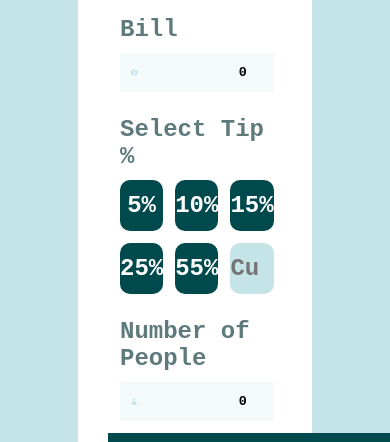
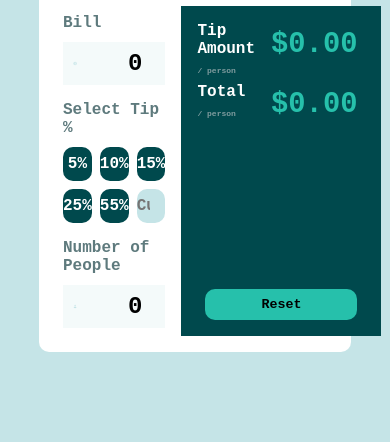
Before and after one commit to Zodinet-Internship-2024/zdn-thang-nguyen-lesson-03-bill-calculator, a plain HTML site: page index.html in a window 390 px wide. Shown: the part 204-646 px from the top of the page. Drawn offline with Linux system fonts and the light colour scheme; files whose address does not match are found by name.

Commit message:
refactor: config responsive for many divices

```diff
--- a/assets/global/Global.scss
+++ b/assets/common/_global.scss
@@ -9,6 +9,9 @@ $neutral_White: hsl(0, 0%, 100%);
 
 // Font size for form inputs
 $font-size-form-inputs: 24px;
+$font-size-desktop: 24px;
+$font-size-tablet: 18px;
+$font-size-mobile: 12px;
 
 // Font family
 $font-family_Space-Mono: 'Space Mono', monospace;
--- /dev/null
+++ b/assets/common/_responsive.scss
@@ -0,0 +1,21 @@
+$mobile-width: 376px;
+$tablet-width: 768px;
+$desktop-width: 1024px;
+
+@mixin mobile {
+  @media (max-width: #{$mobile-width}) {
+    @content;
+  }
+}
+
+@mixin tablet {
+  @media (min-width: $mobile-width) and (max-width: #{$desktop-width - 1px}) {
+    @content;
+  }
+}
+
+@mixin desktop {
+  @media (min-width: #{$desktop-width - 1px}) {
+    @content;
+  }
+}
--- a/assets/styles.scss
+++ b/assets/styles.scss
@@ -1,4 +1,5 @@
-@import "./global/Global.scss";
+@import "./common/global";
+@import "./common/responsive";
 
 * {
   @include global-styles;
@@ -6,7 +7,18 @@
 
 body {
   background-color: $neutral_Light-grayish-cyan;
-  font-size: $font-size-form-inputs;
+
+  @include desktop {
+    font-size: $font-size-desktop;
+  }
+
+  @include tablet {
+    font-size: $font-size-tablet;
+  }
+
+  @include mobile {
+    font-size: $font-size-mobile;
+  }
 }
 
 .container {
@@ -22,16 +34,25 @@ body {
     background-color: $neutral_White;
     width: 60%;
     margin: 0 auto;
+    margin-top: 2rem;
     border-radius: $border-radius_10;
-    padding: 20px;
+    padding: 1rem;
     display: flex;
     justify-content: space-between;
-    flex-wrap: wrap;
+
+    @include mobile {
+      flex-direction: column;
+      margin: 0;
+      width: 100%;
+    }
+    @include tablet {
+      width: 80%;
+    }
   }
 
   .content__block {
     flex: 1;
-    margin: 0 10px;
+    margin: 0 0.5rem;
   }
 
   .block--left {
@@ -39,25 +60,26 @@ body {
     display: flex;
     flex-direction: column;
     justify-content: space-between;
-    padding: 0 12px;
     .form {
       flex: 1;
       display: flex;
       flex-direction: column;
       justify-content: space-between;
-      margin: 12px 0;
-      .form--title {
+      margin: 0.5rem 0;
+      &__title {
         margin-bottom: 10px;
         color: $neutral_Dark-grayish-cyan;
+        font-size: 1rem;
       }
       .forn__input {
         position: relative;
         input {
-          padding: 12px 12px 12px 32px;
+          padding: 0.5rem 0.5rem 0.5rem 1.3rem;
           border: none;
           background-color: $neutral_Very-light-grayish-cyan;
           text-align: right;
           width: 100%;
+          font-size: $font-size-form-inputs;
         }
         svg {
           position: absolute;
@@ -72,12 +94,12 @@ body {
         list-style: none;
         display: grid;
         grid-template-columns: repeat(3, 1fr);
-        gap: 12px;
+        gap: 0.5rem;
         .tip__select {
           text-align: center;
-          padding: 12px 0;
+          padding: 0.5rem 0;
           border-radius: $border-radius_10;
-          font-size: 24px;
+          font-size: 1rem;
           background-color: $neutral_Very-dark-cyan;
           color: $neutral_White;
           cursor: pointer;
@@ -91,10 +113,10 @@ body {
           color: $neutral_Very-dark-cyan;
         }
         input {
-          font-size: 24px;
+          font-size: 1rem;
           border-radius: $border-radius_10;
           height: 100%;
-          padding: 12px 0;
+          padding: 0.5rem 0;
           background-color: $neutral_Light-grayish-cyan;
           text-align: center;
           width: 100%;
@@ -108,30 +130,32 @@ body {
     background-color: $neutral_Very-dark-cyan;
     display: flex;
     flex-direction: column;
-    padding: 12px 24px;
+    padding: 0.5rem 1rem;
     .description {
       flex: 1;
     }
     .description {
       display: grid;
       grid-template-columns: auto 1fr;
-      gap: 10px;
+      gap: 0.5rem;
     }
     .description__title {
-      padding: 10px 0;
+      padding: 0.5rem 0;
       color: $neutral_White;
+      font-size: 1rem;
     }
     .description__aside {
-      font-size: 12px;
+      font-size: 0.5rem;
       color: $neutral_Grayish-cyan;
+      font-size: 0.5rem;
     }
 
     .description__money {
       display: flex;
       justify-content: flex-end;
       align-items: center;
-      padding: 10px;
-      font-size: 44px;
+      padding: 0.5rem;
+      font-size: 1.8rem;
       color: $primary_Strong-cyan;
     }
 
@@ -140,11 +164,11 @@ body {
       display: flex;
       justify-content: center;
       align-items: center;
-      padding: 12px;
+      padding: 0.5rem;
       button {
         align-self: flex-end;
         width: 100%;
-        padding: 12px;
+        padding: 0.5rem;
         background-color: $primary_Strong-cyan;
         border: none;
         border-radius: $border-radius_10;
--- a/index.html
+++ b/index.html
@@ -14,7 +14,7 @@
       <div class="caculator">
         <section class="content__block block--left">
           <section class="form">
-            <p class="form--title">Bill</p>
+            <p class="form__title">Bill</p>
             <div class="forn__input input--bill">
               <svg
                 xmlns="http://www.w3.org/2000/svg"
@@ -36,7 +36,7 @@
           </section>
 
           <section class="form">
-            <p class="form--title">Select Tip %</p>
+            <p class="form__title">Select Tip %</p>
             <ul class="tip-list">
               <li class="tip__select" value="5">5%</li>
               <li class="tip__select" value="10">10%</li>
@@ -54,7 +54,7 @@
           </section>
 
           <section class="form">
-            <p class="form--title">Number of People</p>
+            <p class="form__title">Number of People</p>
             <div class="forn__input input--peple">
               <svg
                 xmlns="http://www.w3.org/2000/svg"
@@ -74,16 +74,16 @@
         <section class="content__block block--right">
           <section class="description">
             <div>
-              <article class="description__title">Tip Amount</article>
-              <aside class="description__aside">/ person</aside>
+              <p class="description__title">Tip Amount</p>
+              <p class="description__aside">/ person</p>
             </div>
             <p class="description__money money--tip">$0.00</p>
           </section>
 
           <section class="description">
             <div>
-              <article class="description__title">Total</article>
-              <aside class="description__aside">/ person</aside>
+              <p class="description__title">Total</p>
+              <p class="description__aside">/ person</p>
             </div>
             <p class="description__money money--total">$0.00</p>
           </section>
```
Also changed, not shown: assets/global/Global.css (deleted), assets/styles.css, 2 other files.
